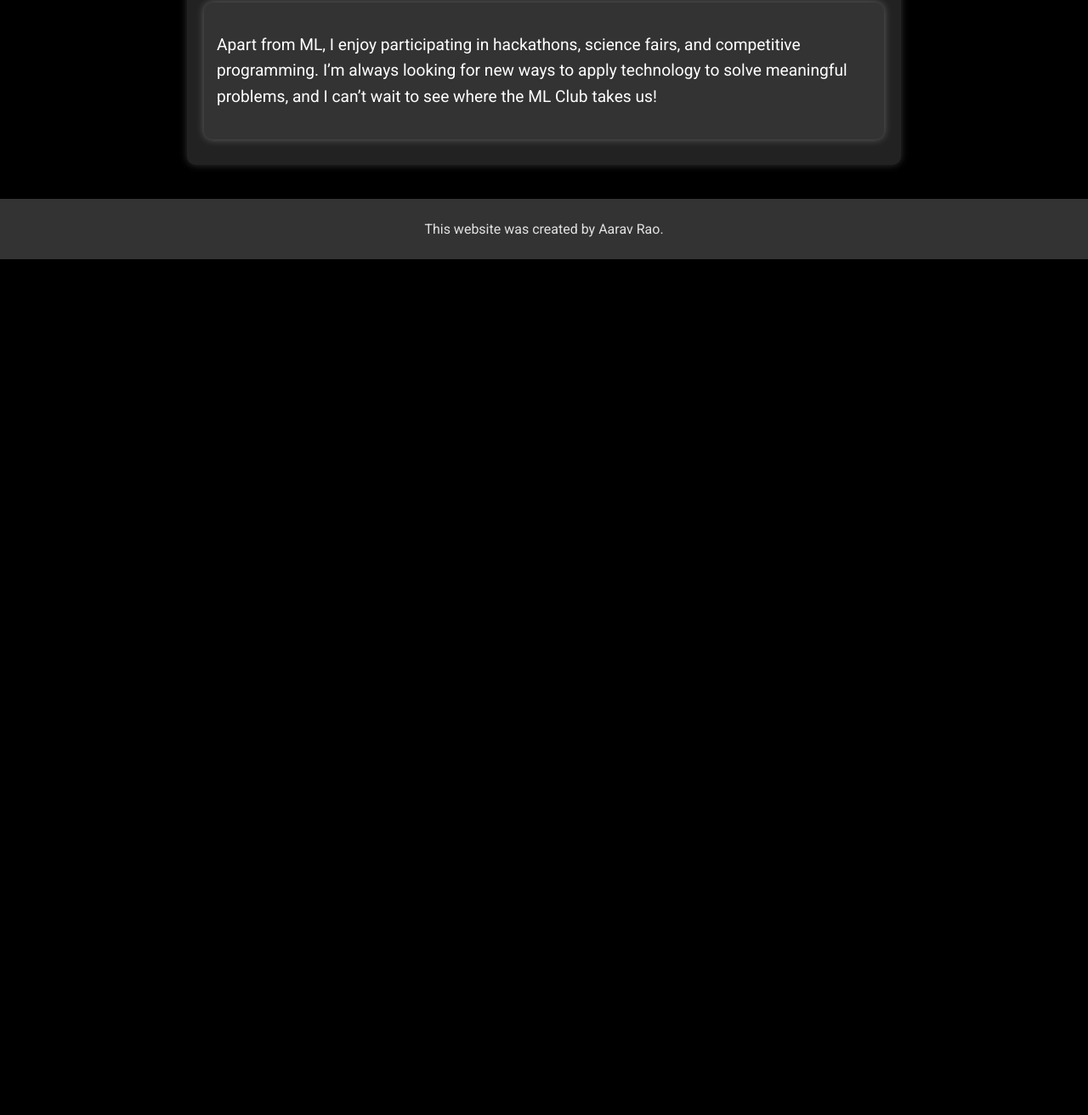
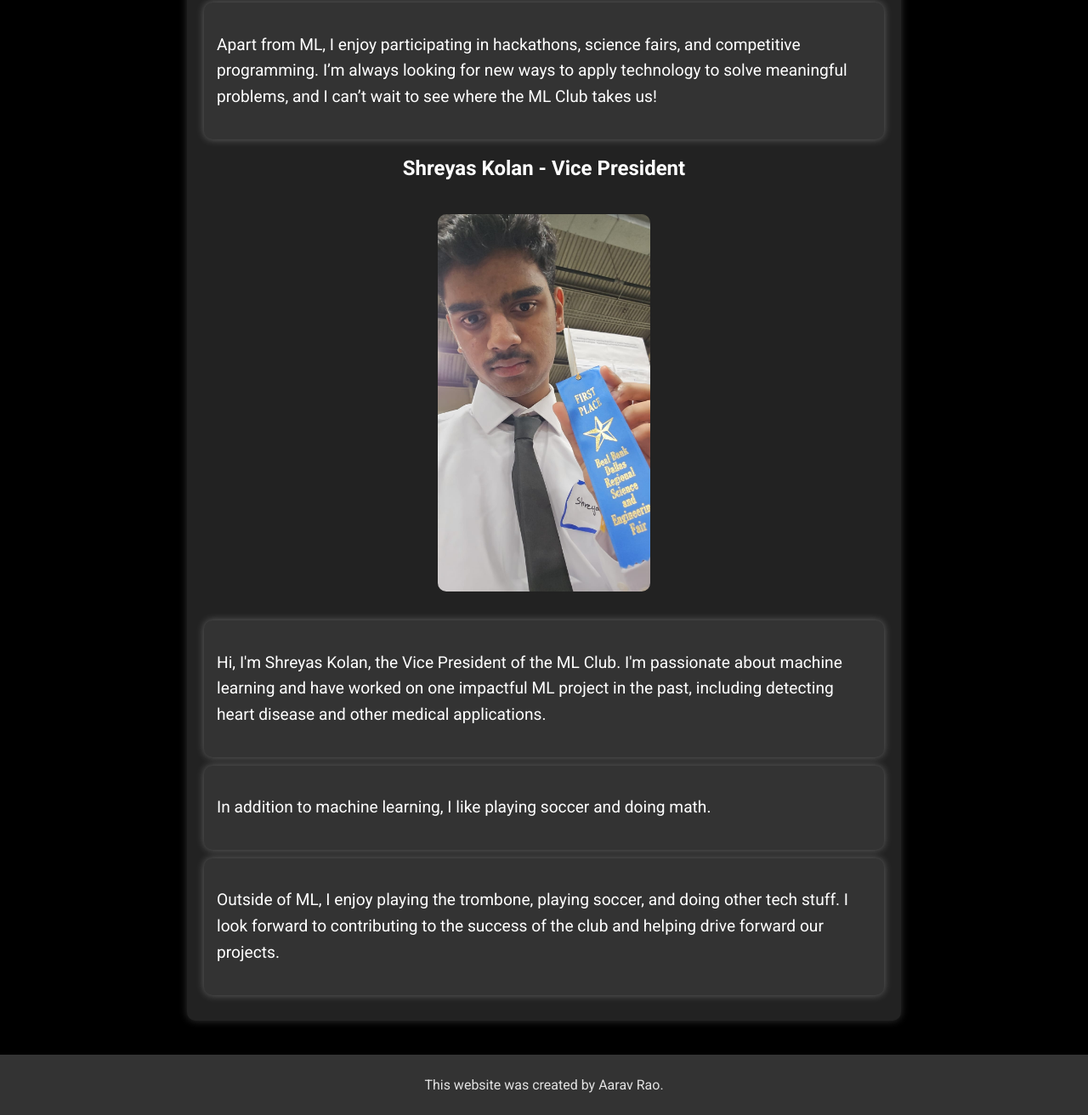
Before and after one commit to aaravrao12/Machine-Learning-Club-Website, a plain HTML site: page team.html in a window 1280 px wide. Shown: the part 1356-2668 px from the top of the page at 85% size. Before the commit the page ends 1661 px from the top, so only its background shows below. Drawn offline with Linux system fonts and the light colour scheme.

Commit message:
Add bio page and images for team members

```diff
--- a/team.html
+++ b/team.html
@@ -99,6 +99,28 @@
                 Apart from ML, I enjoy participating in hackathons, science fairs, and competitive programming. I’m always looking for new ways to apply technology to solve meaningful problems, and I can’t wait to see where the ML Club takes us!
             </p>
         </div>
+
+        <!-- Add Shreyas Kolan's profile below Aarav's -->
+        <h2>Shreyas Kolan - Vice President</h2>
+        <img src="images/IMG-20250215-WA0002.jpg" alt="Shreyas Kolan" class="profile-img">
+
+        <div class="bio-box">
+            <p>
+                Hi, I'm Shreyas Kolan, the Vice President of the ML Club. I'm passionate about machine learning and have worked on one impactful ML project in the past, including detecting heart disease and other medical applications.
+            </p>
+        </div>
+
+        <div class="bio-box">
+            <p>
+                In addition to machine learning, I like playing soccer and doing math.
+            </p>
+        </div>
+
+        <div class="bio-box">
+            <p>
+                Outside of ML, I enjoy playing the trombone, playing soccer, and doing other tech stuff. I look forward to contributing to the success of the club and helping drive forward our projects.
+            </p>
+        </div>
     </div>
     <footer>
         <p>This website was created by Aarav Rao.</p>
```
Also changed, not shown: images/IMG-20250215-WA0002.jpg (added).
